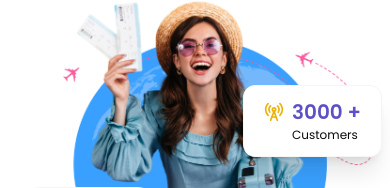
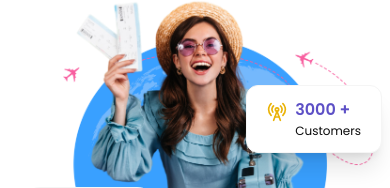
Before and after one commit to DevIsraelHub/flight-book, a Next.js app: page / in a window 390 px wide. Shown: the part 402-590 px from the top of the page. Built offline with nearby package versions, Linux system fonts and the light colour scheme.

Commit message:
Update Hero.tsx

```diff
--- a/src/modules/Home/components/Hero.tsx
+++ b/src/modules/Home/components/Hero.tsx
@@ -27,7 +27,7 @@ const Hero = () => {
               <div className="absolute top-[30%] -right-2 flex items-start border border-accent gap-x-2 bg-brandBg dark:border-none whitespace-nowrap p-3 px-5 rounded-xl shadow-xl z-20">
                 <RadioTower className="text-yellow-500 mt-1 w-5 h-5" />
                 <div>
-                  <p className="text-brandColor text-xl font-semibold">3000 +</p>
+                  <p className="text-brandColor text-md sm:text-xl font-semibold">3000 +</p>
                   <p className="text-[12px]">Customers</p>
                 </div>
               </div>
```
